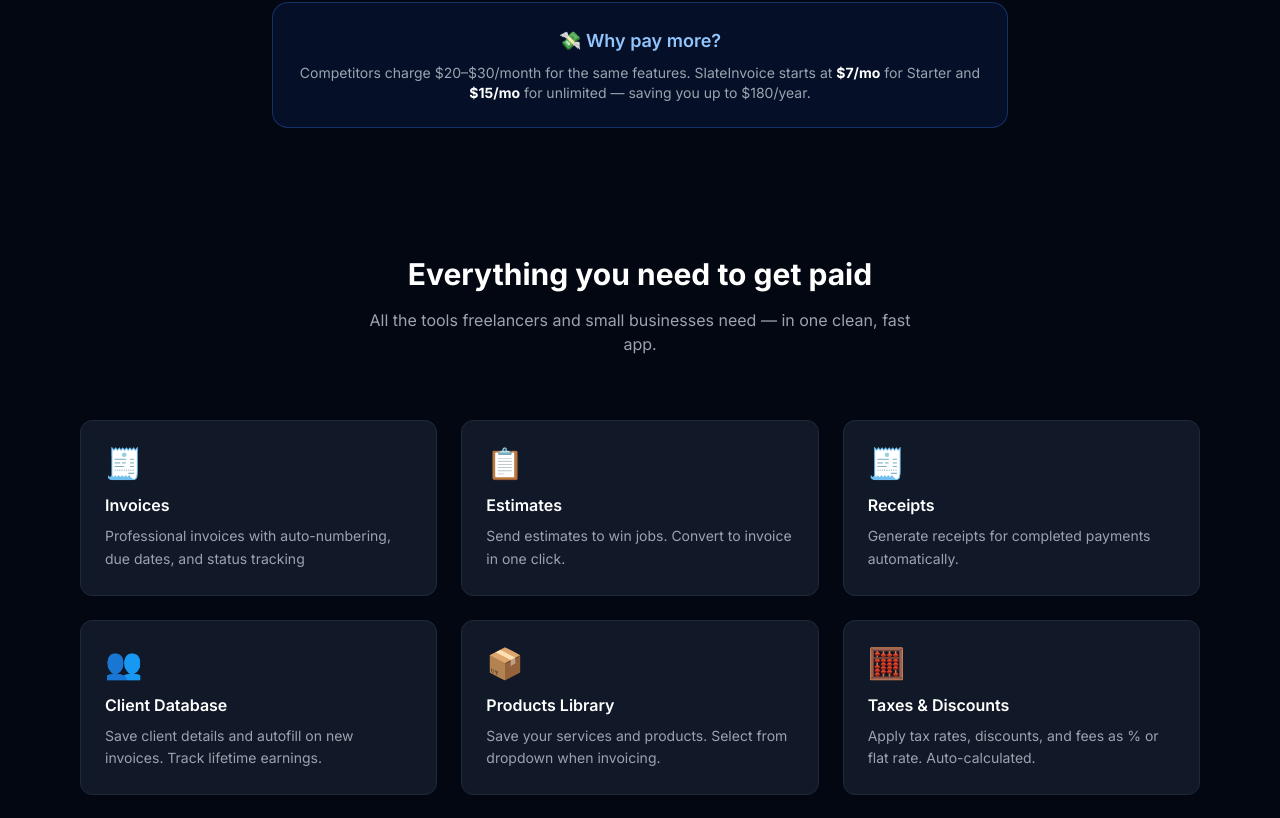
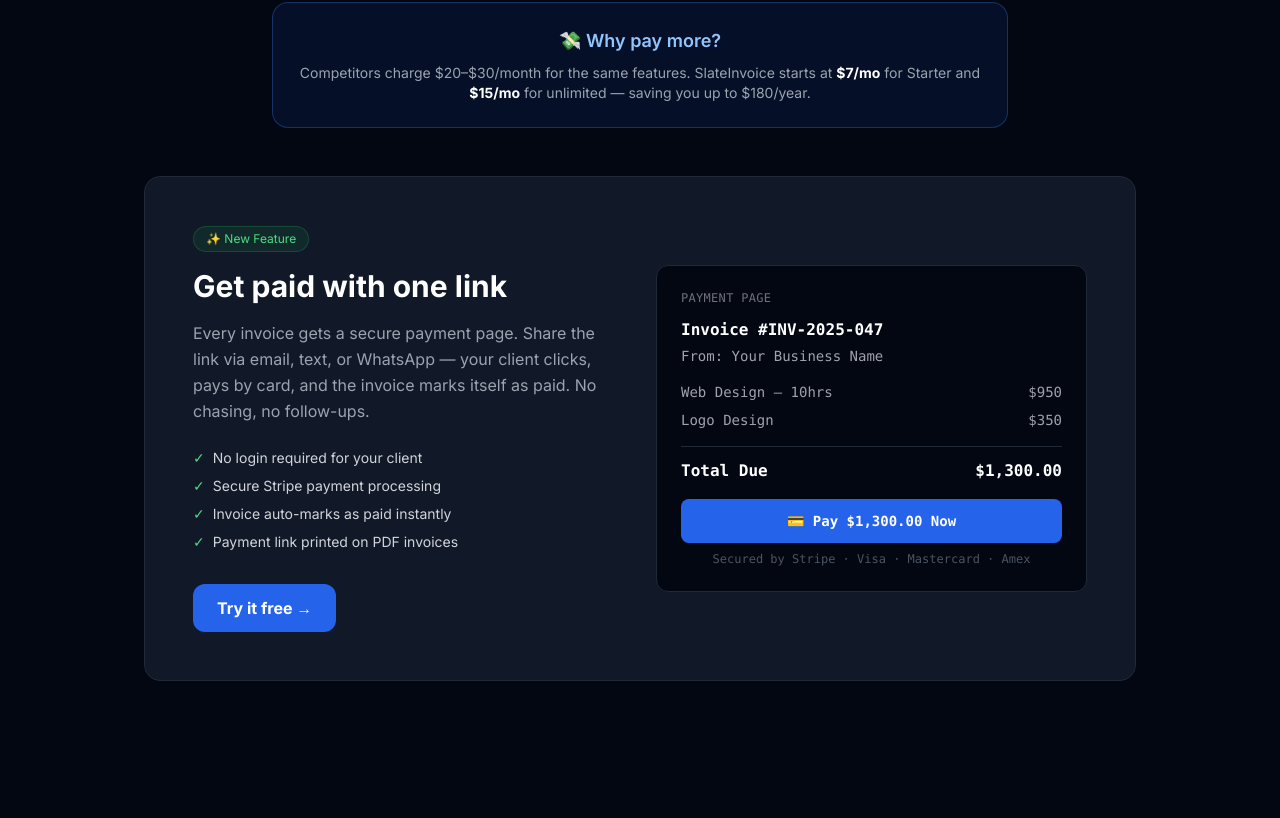
Before and after one commit to ecmtuner/slateinvoice, a Next.js app: page / in a window 1280 px wide. Shown: the part 701-1519 px from the top of the page. Built offline with nearby package versions, Linux system fonts and the light colour scheme.

Commit message:
feat: add payment link feature highlight section on landing page

```diff
--- a/app/page.tsx
+++ b/app/page.tsx
@@ -8,7 +8,7 @@
   { icon: '📦', title: 'Products Library', desc: 'Save your services and products. Select from dropdown when invoicing.' },
   { icon: '🧮', title: 'Taxes & Discounts', desc: 'Apply tax rates, discounts, and fees as % or flat rate. Auto-calculated.' },
   { icon: '📄', title: 'PDF Export', desc: 'Download professional PDF invoices to send or print.' },
-  { icon: '🔗', title: 'Payment Links', desc: 'Send a payment link with your invoice. Stripe, PayPal, Venmo, CashApp.' },
+  { icon: '🔗', title: 'Pay Invoice Online', desc: 'Every invoice gets a secure payment link. Share it — clients pay by card instantly, no login needed.' },
   { icon: '💱', title: 'Multi-Currency', desc: 'Invoice in USD, EUR, GBP, CAD, AUD and more.' },
   { icon: '🔁', title: 'Recurring Invoices', desc: 'Automatic recurring billing for retainer clients.' },
   { icon: '🌙', title: 'Dark Mode', desc: 'Easy on the eyes. Always dark, always clean.' },
@@ -151,6 +151,48 @@
         </div>
       </section>
 
+      {/* Payment Link Highlight */}
+      <section className="max-w-5xl mx-auto px-4 pb-16">
+        <div className="bg-gray-900 border border-gray-800 rounded-2xl p-8 sm:p-12 grid sm:grid-cols-2 gap-8 items-center">
+          <div>
+            <div className="inline-flex items-center gap-2 px-3 py-1 bg-green-500/10 border border-green-500/20 rounded-full text-green-400 text-xs mb-4">
+              ✨ New Feature
+            </div>
+            <h2 className="text-2xl sm:text-3xl font-bold text-white mb-4">
+              Get paid with one link
+            </h2>
+            <p className="text-gray-400 mb-6 leading-relaxed">
+              Every invoice gets a secure payment page. Share the link via email, text, or WhatsApp — your client clicks, pays by card, and the invoice marks itself as paid. No chasing, no follow-ups.
+            </p>
+            <ul className="space-y-2 text-sm text-gray-300 mb-8">
+              <li className="flex items-center gap-2"><span className="text-green-400">✓</span> No login required for your client</li>
+              <li className="flex items-center gap-2"><span className="text-green-400">✓</span> Secure Stripe payment processing</li>
+              <li className="flex items-center gap-2"><span className="text-green-400">✓</span> Invoice auto-marks as paid instantly</li>
+              <li className="flex items-center gap-2"><span className="text-green-400">✓</span> Payment link printed on PDF invoices</li>
+            </ul>
+            <Link href="/signup" className="inline-block px-6 py-3 bg-blue-600 hover:bg-blue-500 text-white rounded-xl font-bold transition-colors">
+              Try it free →
+            </Link>
+          </div>
+          <div className="bg-gray-950 border border-gray-800 rounded-xl p-6 text-sm font-mono">
+            <div className="text-gray-500 mb-3 text-xs uppercase tracking-wide">Payment Page</div>
+            <div className="text-white font-semibold text-base mb-1">Invoice #INV-2025-047</div>
+            <div className="text-gray-400 mb-4">From: Your Business Name</div>
+            <div className="space-y-2 mb-4">
+              <div className="flex justify-between text-gray-400"><span>Web Design — 10hrs</span><span>$950</span></div>
+              <div className="flex justify-between text-gray-400"><span>Logo Design</span><span>$350</span></div>
+            </div>
+            <div className="border-t border-gray-800 pt-3 flex justify-between text-white font-bold text-base mb-4">
+              <span>Total Due</span><span>$1,300.00</span>
+            </div>
+            <div className="w-full py-3 bg-blue-600 rounded-lg text-white text-center font-bold text-sm">
+              💳 Pay $1,300.00 Now
+            </div>
+            <div className="text-gray-600 text-xs text-center mt-2">Secured by Stripe · Visa · Mastercard · Amex</div>
+          </div>
+        </div>
+      </section>
+
       {/* Features */}
       <section id="features" className="max-w-6xl mx-auto px-4 py-20">
         <div className="text-center mb-16">
```
